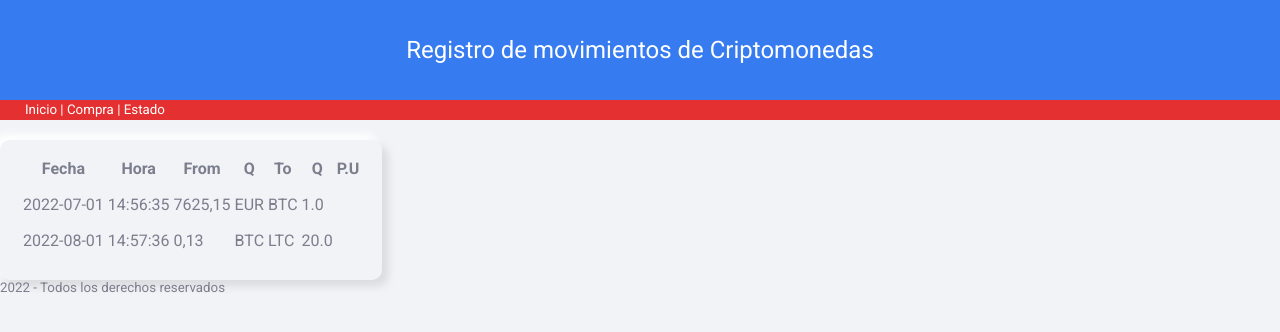
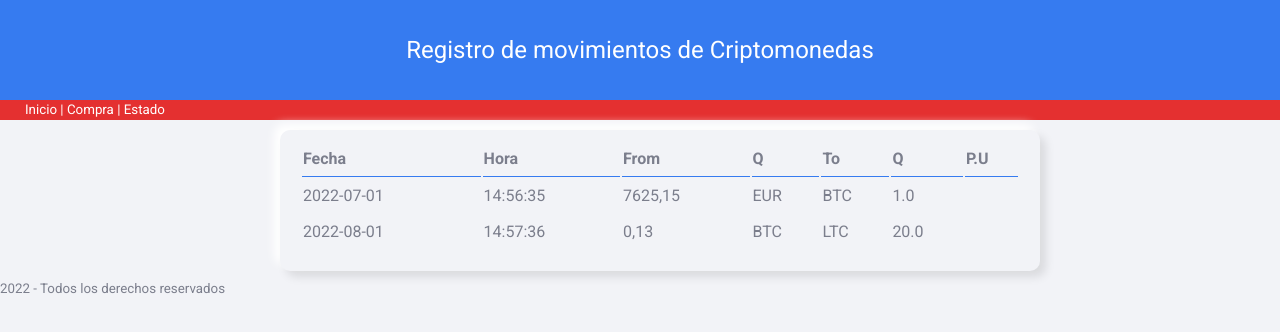
Before and after one commit to angelsainero/proyecto, a Flask app: page / in a window 1280 px wide. Shown: the top 332 px of the page. Run offline with Flask 2, Linux system fonts and the light colour scheme; data comes from the database, SQL or seed files in the repository.

Commit message:
feat: estilos de la tabla

```diff
--- a/money/static/css/styles.css
+++ b/money/static/css/styles.css
@@ -14,3 +14,20 @@ nav {
     line-height: 20px;
     padding-left: 25px;
 }
+
+main {
+    max-width: 800px;
+    margin: auto;
+    padding: 0 20px;
+}
+
+table.paper {
+    width: 100%;
+    margin: 10px 20px;
+}
+
+.cabecera_tabla {
+    border-bottom: #367bf0 1px solid;
+    text-align: left;
+
+}
--- a/money/templates/inicio.html
+++ b/money/templates/inicio.html
@@ -17,15 +17,16 @@
     <nav>
         Inicio | Compra | Estado
     </nav>
+    <main>
         <table class="paper">
             <tr>
-            <th>Fecha</th>
-            <th>Hora</th>
-            <th>From</th>
-            <th>Q</th>
-            <th>To</th>
-            <th>Q</th>
-            <th>P.U</th>
+                <th class="cabecera_tabla">Fecha</th>
+                <th class="cabecera_tabla">Hora</th>
+                <th class="cabecera_tabla">From</th>
+                <th class="cabecera_tabla">Q</th>
+                <th class="cabecera_tabla">To</th>
+                <th class="cabecera_tabla">Q</th>
+                <th class="cabecera_tabla">P.U</th>
             </tr>
             {% for mov in movs %}
             <tr>
@@ -38,6 +39,7 @@
             </tr>
             {% endfor %}
         </table>
+    </main>
     <footer class="pie-de-pgina">2022 - Todos los derechos reservados</footer>
 </body>
 
```
Lines whose indentation alone changed are shown as unchanged.
